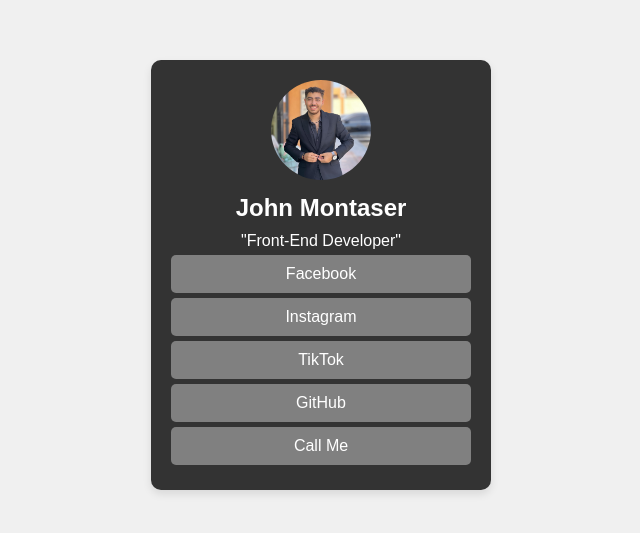
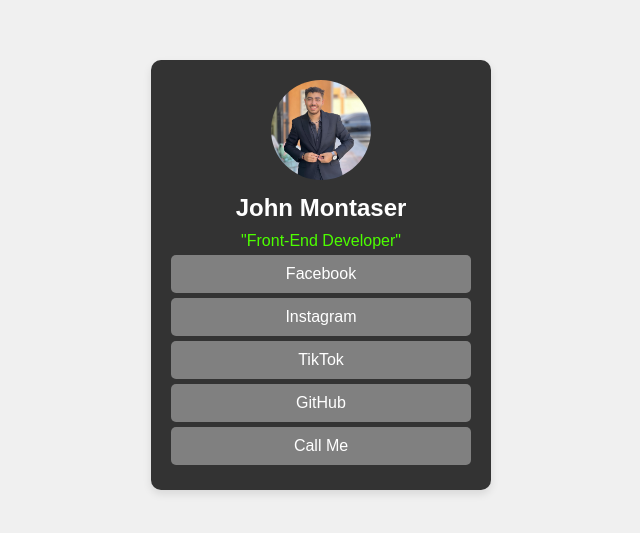
Before and after one commit to Johnmooo/John_Profile_Card, a plain HTML site: page index.html in a window 1280 px wide. Shown: the part 133-666 px from the top of the page, without its empty margins (319-959 px from the left). Drawn offline with Linux system fonts and the light colour scheme.

Commit message:
Update style.css

```diff
--- a/style.css
+++ b/style.css
@@ -14,6 +14,9 @@ body {
     border-radius: 10px;
     box-shadow: 0 4px 8px rgba(0,0,0,0.1);
     text-align: center;
+}
+.profile-card P {
+ color: rgb(77, 255, 0);
 }
 .profile-card img {
     width: 100px;
```
